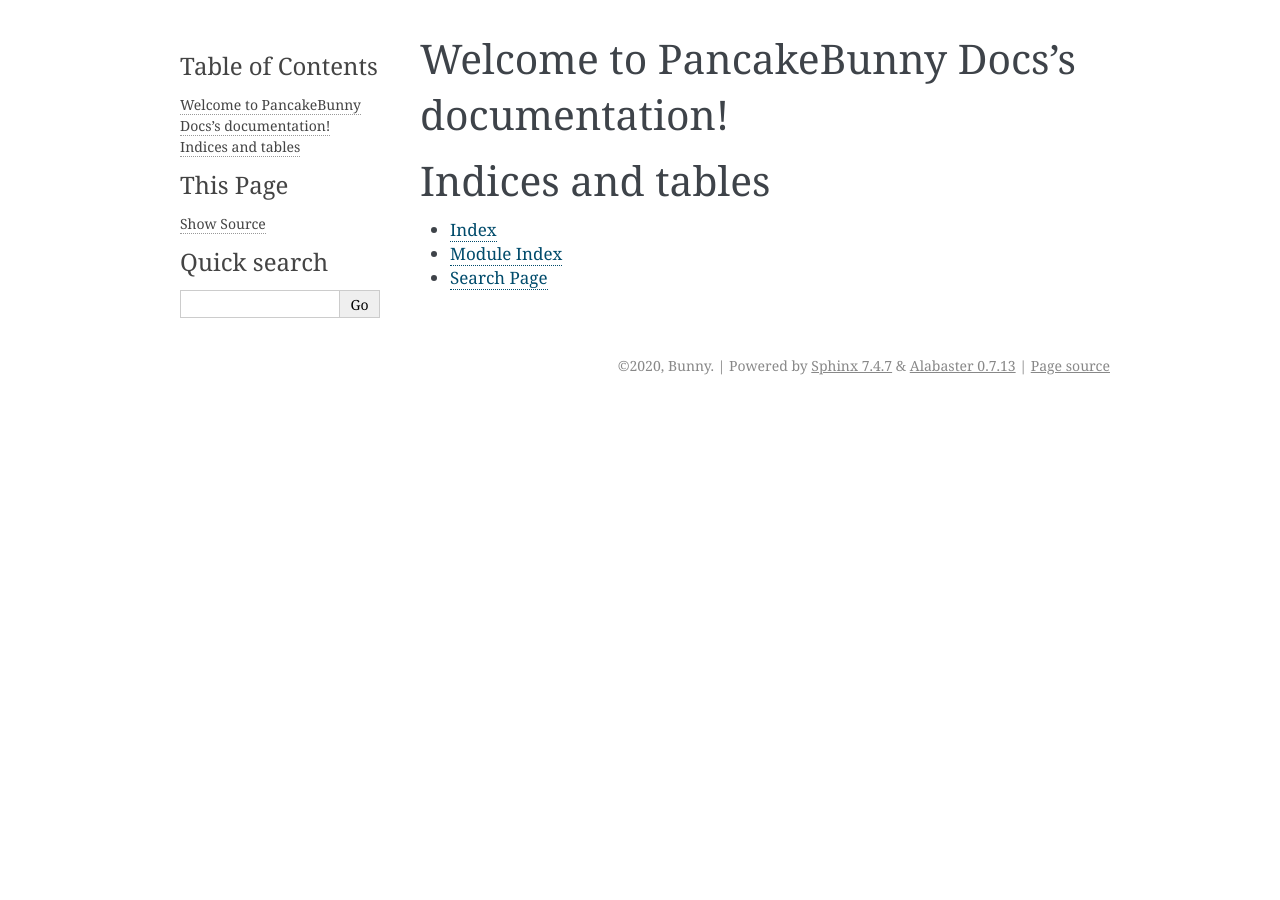
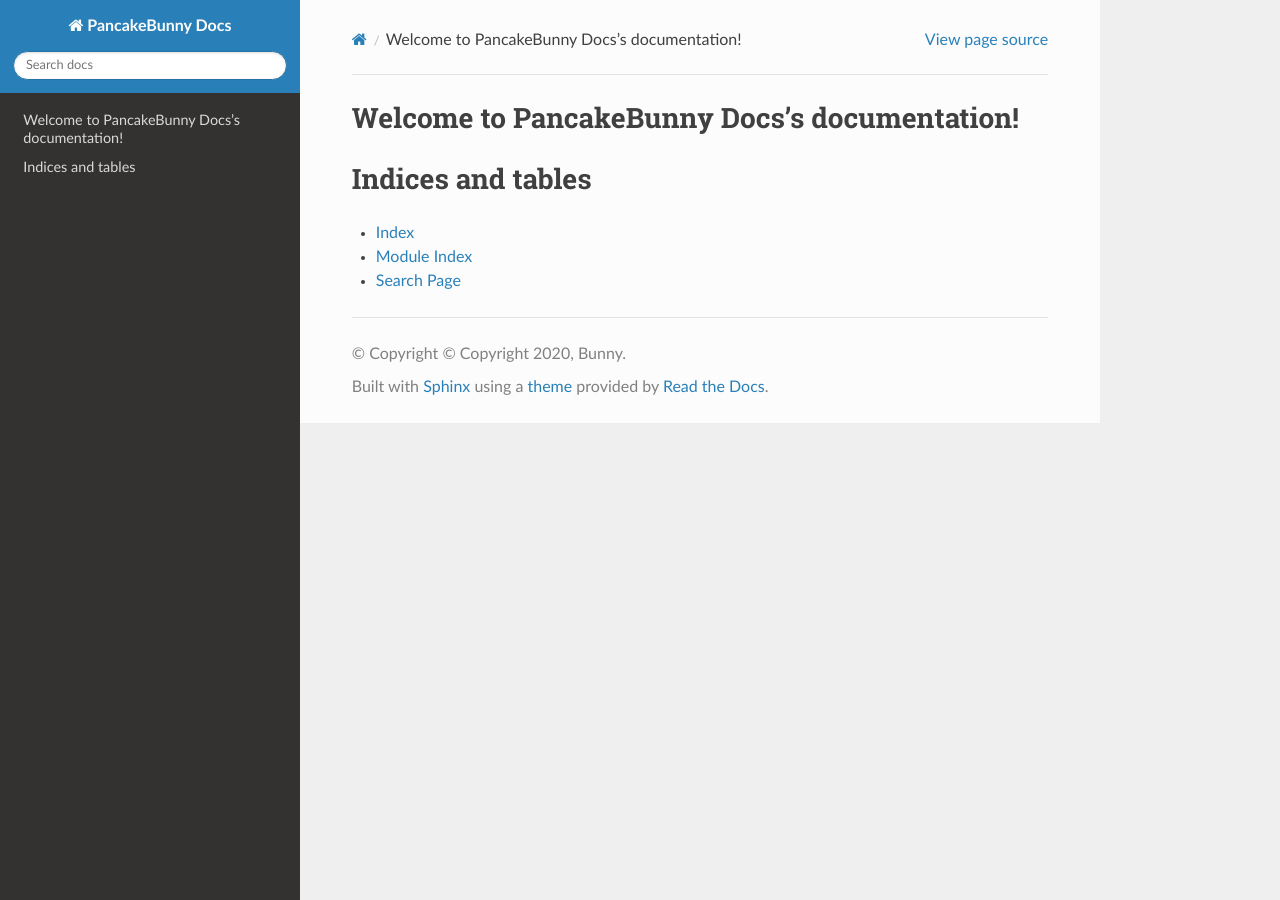
Before and after one commit to DefiEnginner/BannyFinance, a Sphinx documentation site: the page built from docs/index.rst, in a window 1280 px wide. Built offline with Sphinx 7.4.7 and the Read the Docs theme 2.0.0, drawn with Linux system fonts in a browser that asks for light colours.

Commit message:
change theme

```diff
--- a/docs/conf.py
+++ b/docs/conf.py
@@ -1,3 +1,5 @@
+import sphinx_rtd_theme
+
 # Configuration file for the Sphinx documentation builder.
 #
 # This file only contains a selection of the most common options. For a full
@@ -18,16 +20,19 @@
 # -- Project information -----------------------------------------------------
 
 project = 'PancakeBunny Docs'
-copyright = '2020, Bunny'
+copyright = '© Copyright 2020, Bunny'
 author = 'Bunny'
 
 
 # -- General configuration ---------------------------------------------------
 
+
 # Add any Sphinx extension module names here, as strings. They can be
 # extensions coming with Sphinx (named 'sphinx.ext.*') or your custom
 # ones.
+
 extensions = [
+    'sphinx_rtd_theme',
 ]
 
 # Add any paths that contain templates here, relative to this directory.
@@ -44,7 +49,7 @@
 # The theme to use for HTML and HTML Help pages.  See the documentation for
 # a list of builtin themes.
 #
-html_theme = 'alabaster'
+html_theme = "sphinx_rtd_theme"
 
 # Add any paths that contain custom static files (such as style sheets) here,
 # relative to this directory. They are copied after the builtin static files,
```
